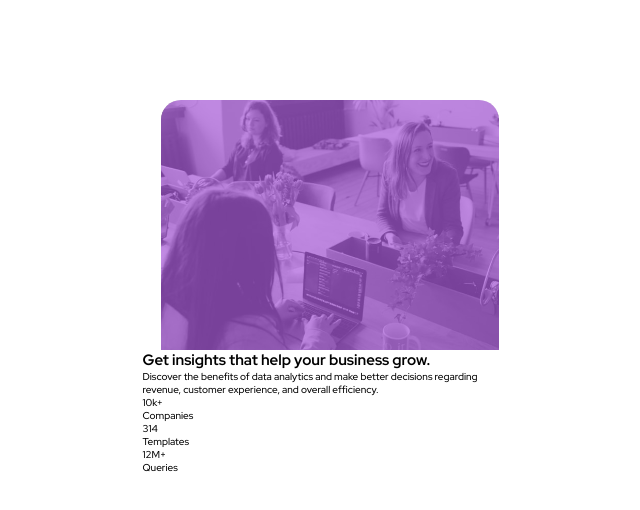
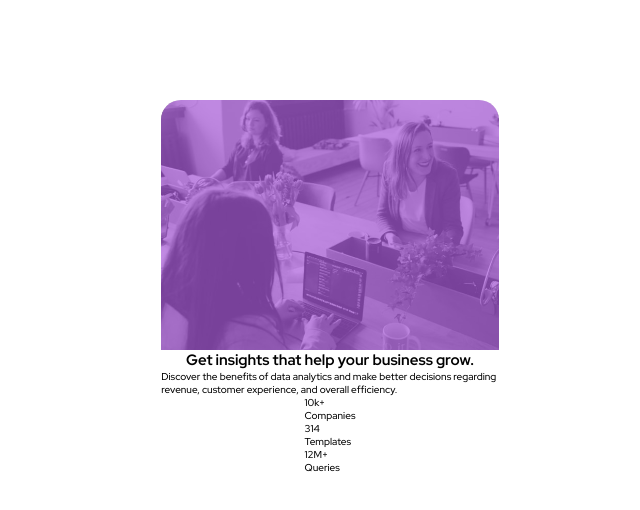
Before and after one commit to AngelDHackerman/StatsPreviewCardcomponent, a plain HTML site: page index.html in a window 1280 px wide. Shown: the whole page, without its empty margins (310-950 px from the left). Drawn offline with Linux system fonts and the light colour scheme.

Commit message:
centrado todo el contenido con alig-items en el main

```diff
--- a/style.css
+++ b/style.css
@@ -31,6 +31,7 @@ html {
   flex-direction: column;
   width: 375px;   /* Este es el width que nos pidieron */
   height: 75vh;
+  align-items: center;
 }
 .header {
   width: 100%;
@@ -50,3 +51,10 @@ html {
   background: var(--Soft-violet-transparent);
   border-radius: 20px 20px 0 0;
 }
+.main-section {
+  display: flex;
+  flex-direction: column;
+  align-items: center;
+  width: 90%;
+  justify-content: center;
+}
```
